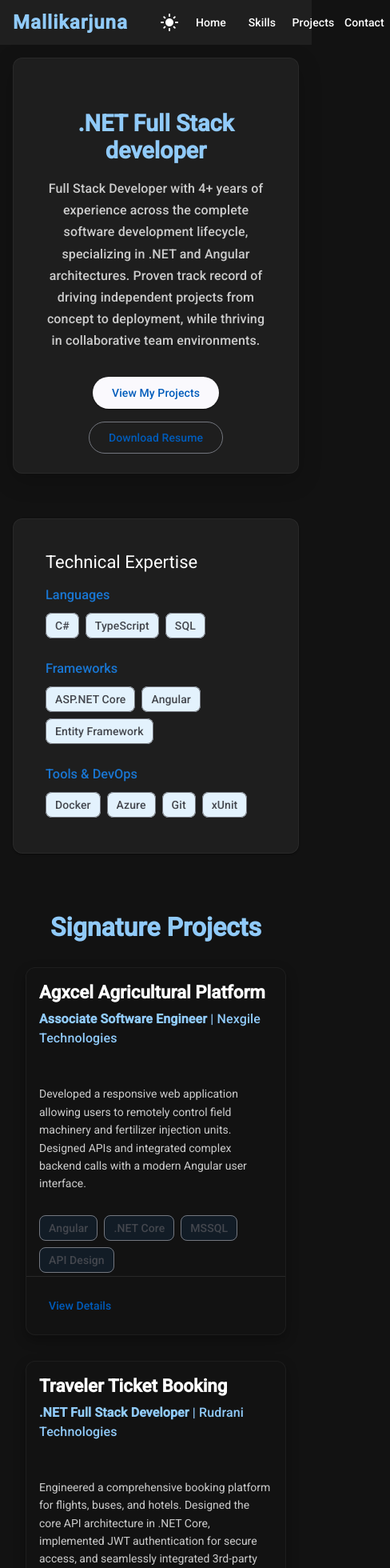
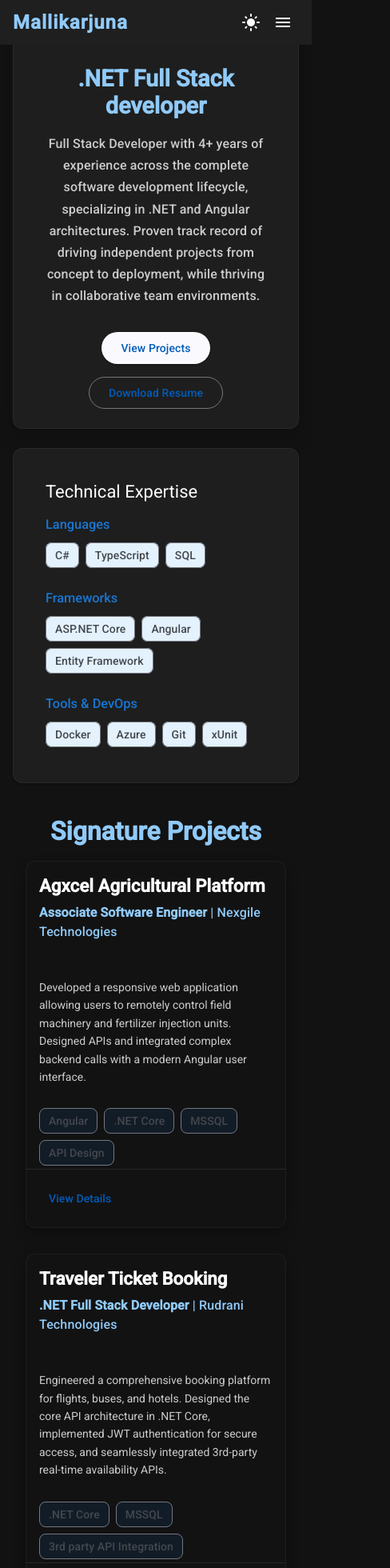
Before and after one commit to i-am-mallikarjuna/my-portfolio, an Angular app: page / in a window 390 px wide. Shown: the top 1960 px of the page at 80% size, 488 px wide, since content can reach past the window. Built offline with nearby package versions, Linux system fonts and the light colour scheme.

Commit message:
Updated navbar to stay

```diff
--- a/angular.json
+++ b/angular.json
@@ -29,9 +29,7 @@
                 "input": "public"
               }
             ],
-            "styles": [
-              "src/styles.scss"
-            ]
+            "styles": ["src/styles.scss"]
           },
           "configurations": {
             "production": {
@@ -71,6 +69,9 @@
         },
         "test": {
           "builder": "@angular/build:unit-test"
+        },
+        "deploy": {
+          "builder": "angular-cli-ghpages:deploy"
         }
       }
     }
--- a/package.json
+++ b/package.json
@@ -26,6 +26,7 @@
     "@angular/build": "^21.2.10",
     "@angular/cli": "^21.2.10",
     "@angular/compiler-cli": "^21.2.0",
+    "angular-cli-ghpages": "^3.0.3",
     "jsdom": "^28.0.0",
     "prettier": "^3.8.1",
     "typescript": "~5.9.2",
--- a/src/app/features/hero/hero.html
+++ b/src/app/features/hero/hero.html
@@ -10,7 +10,7 @@
         </mat-card-subtitle>
     </mat-card-header>
     <mat-card-actions>
-        <button mat-raised-button color="primary">View My Projects</button>
+        <a mat-raised-button color="primary" href="#projects">View Projects</a>
         <button mat-stroked-button color="accent">Download Resume</button>
     </mat-card-actions>
 </mat-card>
--- a/src/app/features/projects/projects.scss
+++ b/src/app/features/projects/projects.scss
@@ -1,5 +1,5 @@
 .projects-container {
-    padding: 2rem 0;
+    padding: 0 0;
 }
 
 .section-title {
@@ -7,7 +7,6 @@
     font-size: 2rem;
     font-weight: 700;
     color: var(--brand-blue);
-    margin-bottom: 2.5rem;
 }
 
 .projects-grid {
--- a/src/app/features/projects/projects.ts
+++ b/src/app/features/projects/projects.ts
@@ -32,7 +32,7 @@ export class Projects {
       role: '.NET Full Stack Developer',
       company: 'Rudrani Technologies',
       description: 'Engineered a comprehensive booking platform for flights, buses, and hotels. Designed the core API architecture in .NET Core, implemented JWT authentication for secure access, and seamlessly integrated 3rd-party real-time availability APIs.',
-      techStack: ['.NET Core', 'MSSQL', 'JWT Auth', 'REST APIs'],
+      techStack: ['.NET Core', 'MSSQL',  '3rd party API Integration'],
       caseStudy: {
         challenge: 'The client needed a unified platform that could query multiple third-party travel APIs in real-time without causing significant latency for the end user.',
         solution: 'Built robust asynchronous .NET Core API calls and implemented JWT authentication for secure access. Coordinated sprint planning to ensure the UI successfully consumed the complex data structures.',
@@ -44,7 +44,7 @@ export class Projects {
       role: '.NET Developer',
       company: 'FS Technosol LLP',
       description: 'Developed and supported a suite of 5 interconnected enterprise websites. Managed complex data integration, API handling, and optimized MSSQL stored procedures for efficient CRUD operations and high scalability.',
-      techStack: ['C#', '.NET', 'MSSQL', 'Architecture'],
+      techStack: ['C#', '.NET', 'MSSQL', 'MVC'],
       caseStudy: {
         challenge: 'The client needed a unified platform that could query multiple third-party travel APIs in real-time without causing significant latency for the end user.',
         solution: 'Built robust asynchronous .NET Core API calls and implemented JWT authentication for secure access. Coordinated sprint planning to ensure the UI successfully consumed the complex data structures.',
--- a/src/app/features/skills/skills.scss
+++ b/src/app/features/skills/skills.scss
@@ -1,6 +1,5 @@
 .skills-card {
     padding: 1.5rem;
-    margin-top: 2rem;
 }
 
 .skill-group {
--- a/src/app/shared/navbar/navbar.html
+++ b/src/app/shared/navbar/navbar.html
@@ -4,7 +4,20 @@
 <button mat-icon-button (click)="toggleTheme()">
     <mat-icon>{{ isDarkMode ? 'light_mode' : 'dark_mode' }}</mat-icon>
 </button>
+<div class="desktop-menu">
     <a mat-button href="#home">Home</a>
     <a mat-button href="#skills">Skills</a>
-<a mat-button href="#projects">Projects</a>    <button mat-button>Contact</button>
+    <a mat-button href="#projects">Projects</a>
+    <button mat-button>Contact</button>
+</div>
+<button mat-icon-button class="mobile-menu-btn" [matMenuTriggerFor]="mobileMenu">
+    <mat-icon>menu</mat-icon>
+</button>
+<mat-menu #mobileMenu="matMenu">
+    <a mat-menu-item href="#home">Home</a>
+    <a mat-menu-item href="#skills">Skills</a>
+    <a mat-menu-item href="#projects">Projects</a>
+    <button mat-menu-item>Contact</button>
+</mat-menu>
+
 </mat-toolbar>
--- a/src/app/shared/navbar/navbar.scss
+++ b/src/app/shared/navbar/navbar.scss
@@ -1,5 +1,33 @@
+/* 1. Make the entire navigation bar sticky at the top */
+:host {
+    position: fixed;
+    top: 0;
+    z-index: 1000;
+    display: block;
+    width: 100%;
+}
+
 .spacer {
     flex: 1 1 auto;
+}
+
+/* 2. Hide the mobile hamburger menu by default (Desktop View) */
+.mobile-menu-btn {
+    display: none !important;
+}
+
+/* 3. Responsive Rules for Mobile View */
+@media (max-width: 768px) {
+
+    /* Hide the standard row of links */
+    .desktop-menu {
+        display: none;
+    }
+
+    /* Show the hamburger menu icon */
+    .mobile-menu-btn {
+        display: block !important;
+    }
 }
 
 .navbar {
--- a/src/app/shared/navbar/navbar.ts
+++ b/src/app/shared/navbar/navbar.ts
@@ -4,10 +4,11 @@ import { MatButtonModule } from '@angular/material/button';
 import { MatIconModule } from '@angular/material/icon';
 import { MatToolbarModule } from '@angular/material/toolbar';
 import { RouterModule } from '@angular/router';
+import { MatMenuModule } from '@angular/material/menu';
 
 @Component({
   selector: 'app-navbar',
-  imports: [MatToolbarModule, MatButtonModule, RouterModule, MatIconModule, CommonModule],
+  imports: [MatToolbarModule, MatButtonModule, RouterModule, MatIconModule, CommonModule, MatMenuModule],
   templateUrl: './navbar.html',
   styleUrl: './navbar.scss',
 })
--- a/src/index.html
+++ b/src/index.html
@@ -2,7 +2,7 @@
 <html lang="en">
   <head>
     <meta charset="utf-8" />
-    <title>MyPortfolioUI</title>
+    <title>Mallikarjuna Portfolio</title>
     <base href="/" />
     <meta name="viewport" content="width=device-width, initial-scale=1" />
     <link rel="icon" type="image/x-icon" href="favicon.ico" />
--- a/src/styles.scss
+++ b/src/styles.scss
@@ -88,9 +88,6 @@ body {
     }
 }
 
-html {
-  scroll-behavior: smooth;
-}
 
 section {
   scroll-margin-top: 80px;
```
Also changed, not shown: 1 other file (tests, documents, lock files or other folders).
